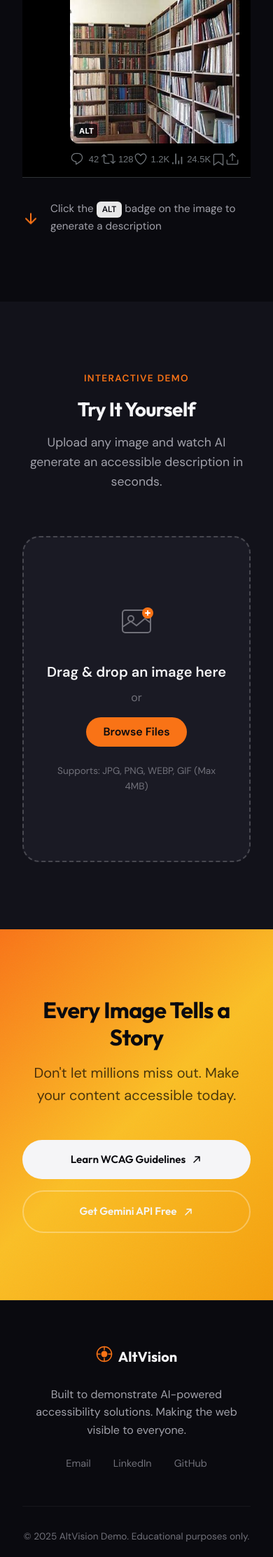
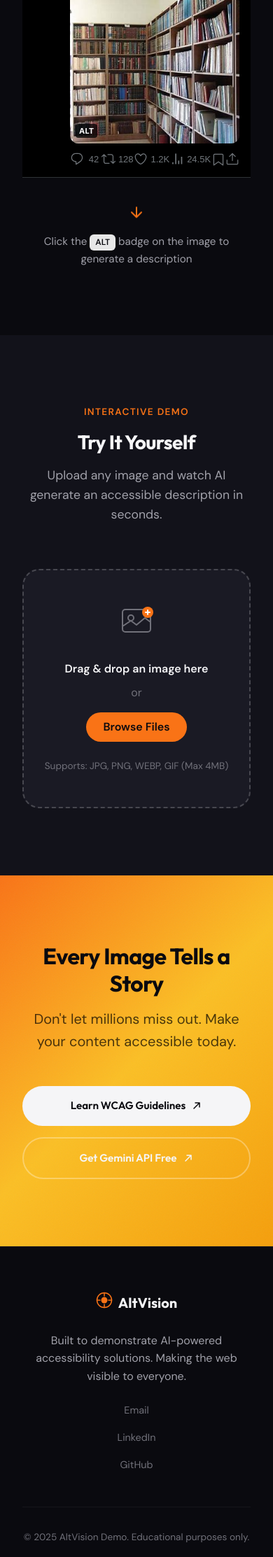
Before and after one commit to az1zz/AltVision, a Flask app: page / in a window 390 px wide. Shown: the part 2866-5091 px from the top of the page at 70% size. Run offline with Flask 3, Linux system fonts and the light colour scheme.

Commit message:
Add mobile compatibility improvements

```diff
--- a/static/css/styles.css
+++ b/static/css/styles.css
@@ -1090,6 +1090,51 @@ em {
 }
 
 /* ========================================
+   Mobile Enhancements
+======================================== */
+/* Prevent horizontal scroll */
+html, body {
+    overflow-x: hidden;
+    max-width: 100vw;
+}
+
+/* Better touch targets (minimum 44px) */
+@media (pointer: coarse) {
+    .btn {
+        min-height: 44px;
+        padding: var(--space-md) var(--space-lg);
+    }
+
+    .nav-links a {
+        padding: var(--space-sm) var(--space-md);
+    }
+
+    .x-action {
+        min-width: 44px;
+        min-height: 44px;
+    }
+
+    .alt-badge-btn {
+        min-width: 44px;
+        min-height: 44px;
+        font-size: 13px;
+        padding: 8px 12px;
+    }
+
+    .alt-modal-close {
+        width: 44px;
+        height: 44px;
+    }
+}
+
+/* Smooth scrolling on iOS */
+@supports (-webkit-touch-callout: none) {
+    body {
+        -webkit-overflow-scrolling: touch;
+    }
+}
+
+/* ========================================
    Responsive
 ======================================== */
 @media (max-width: 1024px) {
@@ -1162,4 +1207,28 @@ em {
     .cta-buttons {
         flex-direction: column;
     }
+
+    .footer-links {
+        flex-direction: column;
+        gap: var(--space-md);
+    }
+
+    .upload-zone {
+        padding: var(--space-2xl) var(--space-md);
+    }
+
+    .upload-text {
+        font-size: 1rem;
+    }
+
+    .alt-modal-content {
+        margin: var(--space-md);
+        max-height: 90vh;
+        overflow-y: auto;
+    }
+
+    .demo-instruction {
+        flex-direction: column;
+        text-align: center;
+    }
 }
--- a/templates/index.html
+++ b/templates/index.html
@@ -2,7 +2,10 @@
 <html lang="en">
 <head>
     <meta charset="UTF-8">
-    <meta name="viewport" content="width=device-width, initial-scale=1.0">
+    <meta name="viewport" content="width=device-width, initial-scale=1.0, maximum-scale=5.0, user-scalable=yes">
+    <meta name="theme-color" content="#0a0a0f">
+    <meta name="apple-mobile-web-app-capable" content="yes">
+    <meta name="apple-mobile-web-app-status-bar-style" content="black-translucent">
     <title>AltVision - AI-Powered Image Descriptions for Everyone</title>
     <meta name="description" content="Making the web visible to everyone through AI-generated ALT text for images.">
 
```
